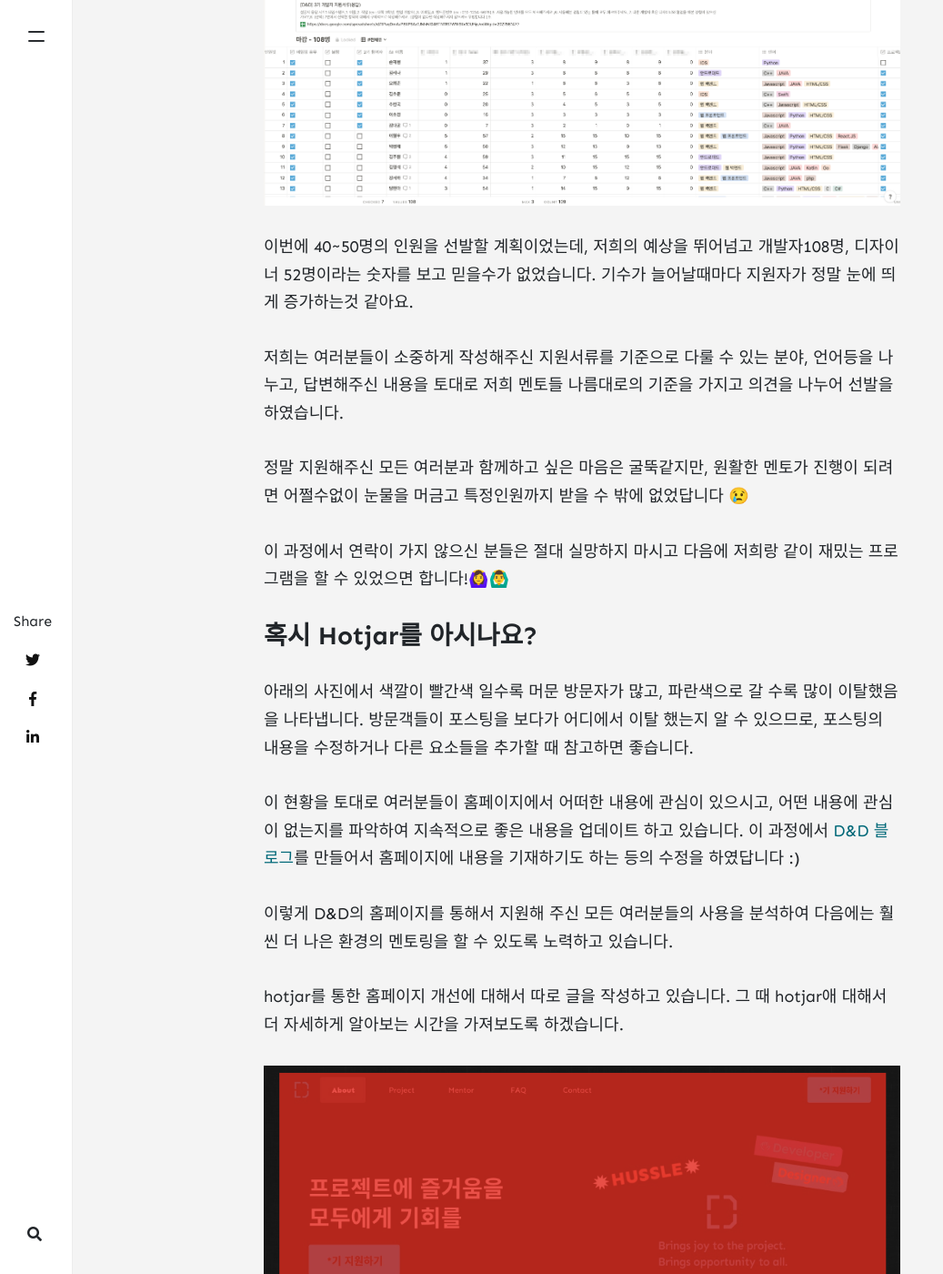
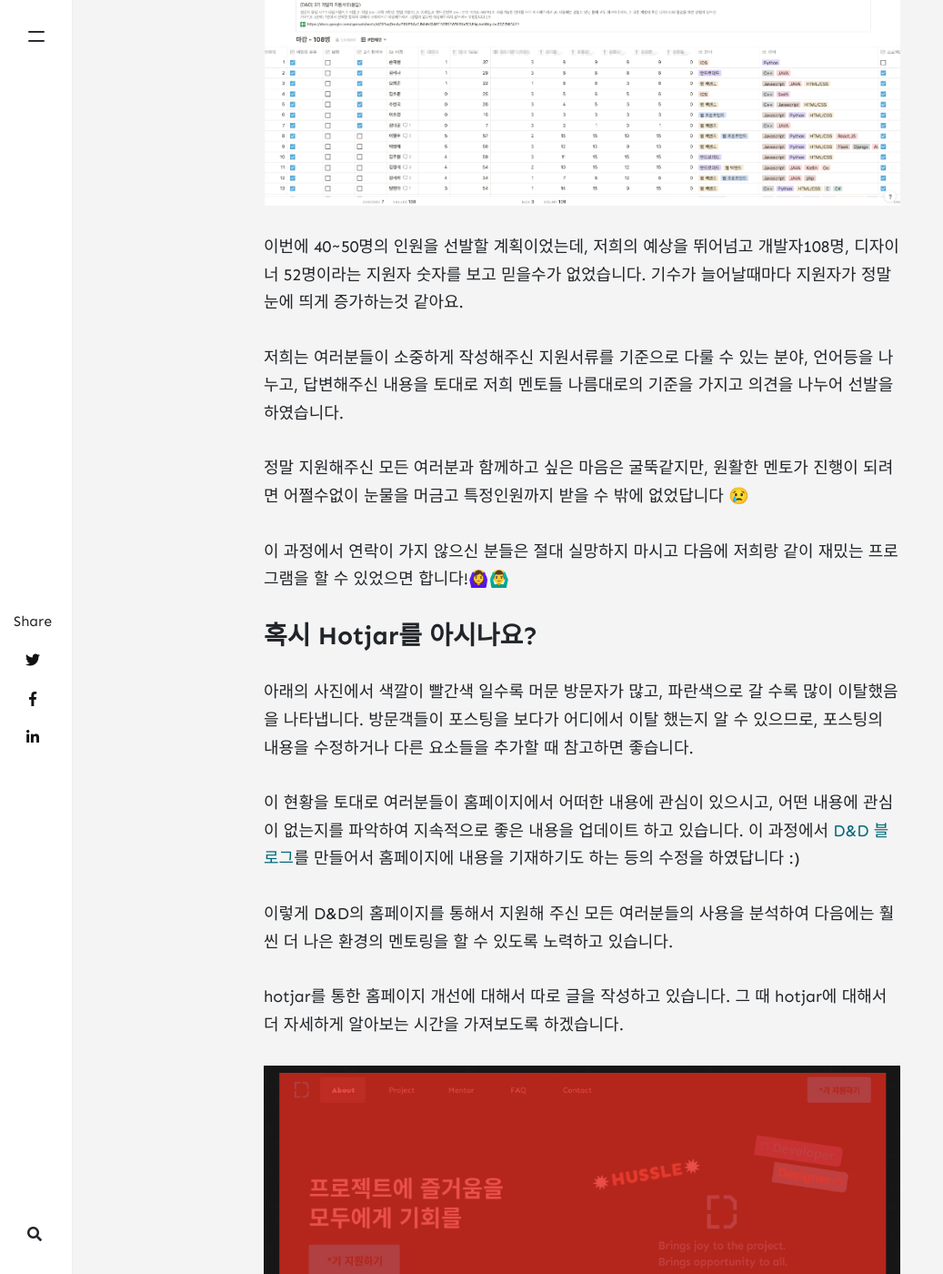
Before and after one commit to DNDACADEMY/dndacademy.github.io, a Jekyll site: the page built from _posts/2020-07-27-dnd-ot.md, in a window 1280 px wide and 1400 px high, scrolled down 2131 px. Shown: the whole window at 91% size, without its empty margins (0-1037 px from the left). Built offline with Jekyll 4.4.1, drawn with Linux system fonts in a browser that asks for light colours; nearby versions of some CDN libraries; comment, search, counter and statistics services are not loaded.

Commit message:
오타수정

```diff
--- a/_posts/2020-07-27-dnd-ot.md
+++ b/_posts/2020-07-27-dnd-ot.md
@@ -24,7 +24,7 @@ D&D는 Developer & Designer의 줄임말로 개발자&디자이너 연합 동아
 
 ![/assets/images/dnd-ot/Untitled%201.png](/assets/images/dnd-ot/Untitled%201.png)
 
-이번에 40~50명의 인원을 선발할 계획이었는데, 저희의 예상을 뛰어넘고 개발자108명, 디자이너 52명이라는 숫자를 보고 믿을수가 없었습니다. 기수가 늘어날때마다 지원자가 정말 눈에 띄게 증가하는것 같아요.
+이번에 40~50명의 인원을 선발할 계획이었는데, 저희의 예상을 뛰어넘고 개발자108명, 디자이너 52명이라는 지원자 숫자를 보고 믿을수가 없었습니다. 기수가 늘어날때마다 지원자가 정말 눈에 띄게 증가하는것 같아요.
 
 저희는 여러분들이 소중하게 작성해주신 지원서류를 기준으로 다룰 수 있는 분야, 언어등을 나누고, 답변해주신 내용을 토대로 저희 멘토들 나름대로의 기준을 가지고 의견을 나누어 선발을 하였습니다.
 
@@ -40,7 +40,7 @@ D&D는 Developer & Designer의 줄임말로 개발자&디자이너 연합 동아
 
 이렇게 D&D의 홈페이지를 통해서 지원해 주신 모든 여러분들의 사용을 분석하여 다음에는 훨씬 더 나은 환경의 멘토링을 할 수 있도록 노력하고 있습니다.
 
-hotjar를 통한 홈페이지 개선에 대해서 따로 글을 작성하고 있습니다. 그 때 hotjar애 대해서 더 자세하게 알아보는 시간을 가져보도록 하겠습니다.
+hotjar를 통한 홈페이지 개선에 대해서 따로 글을 작성하고 있습니다. 그 때 hotjar에 대해서 더 자세하게 알아보는 시간을 가져보도록 하겠습니다.
 
 ![/assets/images/dnd-ot/Untitled%202.png](/assets/images/dnd-ot/Untitled%202.png)
 
```
